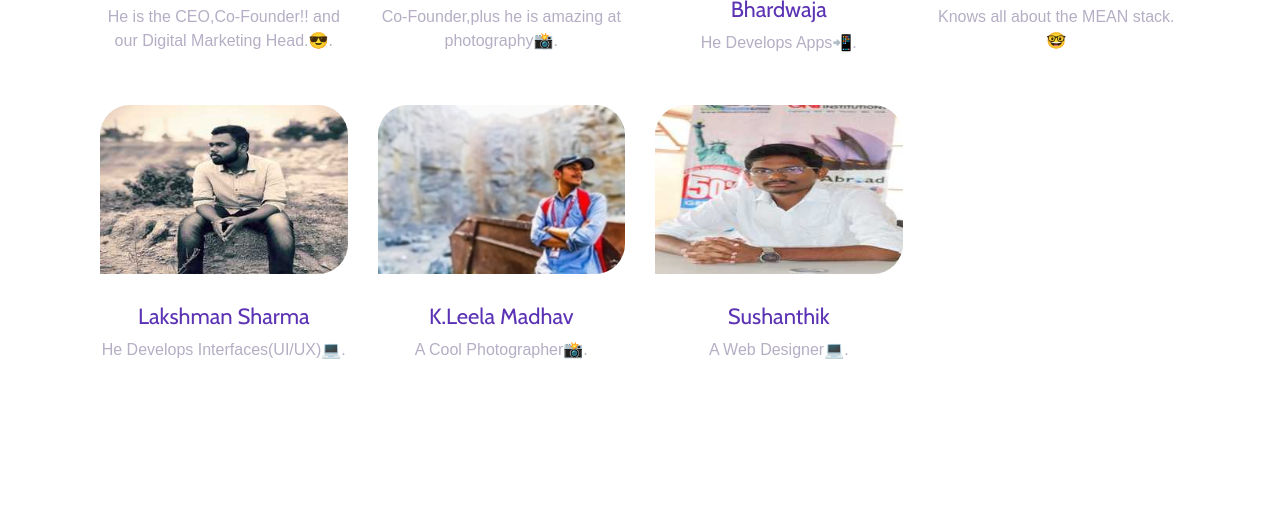
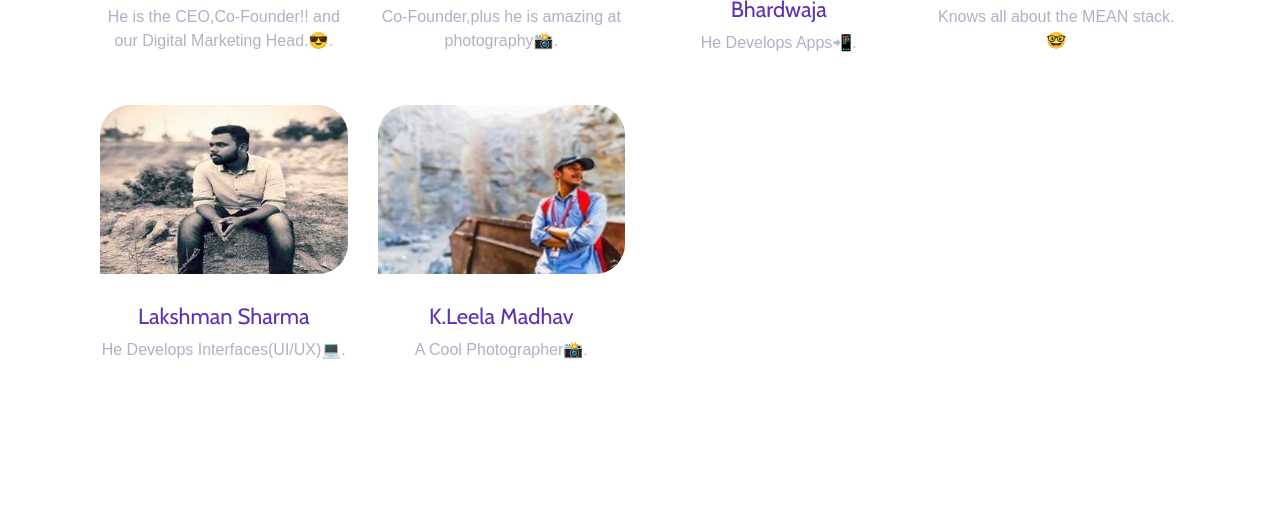
Before and after one commit to murarishettybhanu/servepro, a plain HTML site: page about.html in a window 1280 px wide. Shown: the part 884-1393 px from the top of the page. Drawn offline with nearby package versions, Linux system fonts and the light colour scheme.

Commit message:
changes done in servepro

```diff
--- a/about.html
+++ b/about.html
@@ -299,7 +299,7 @@
                                         </div>
                                     </div>
                                 </div>
-                                <div class="col-12 col-md-6 col-lg-3">
+                                <!-- <div class="col-12 col-md-6 col-lg-3">
                                     <div class="single-team-member">
                                         <div class="member-image">
                                             <img src="img/team-img/team-7.jpg" alt="">
@@ -316,7 +316,7 @@
                                             <p>A Web Designer&#x1F4BB;.</p>
                                         </div>
                                     </div>
-                                </div>
+                                </div> -->
                             </div>
                         </div>
                     </section>
```
